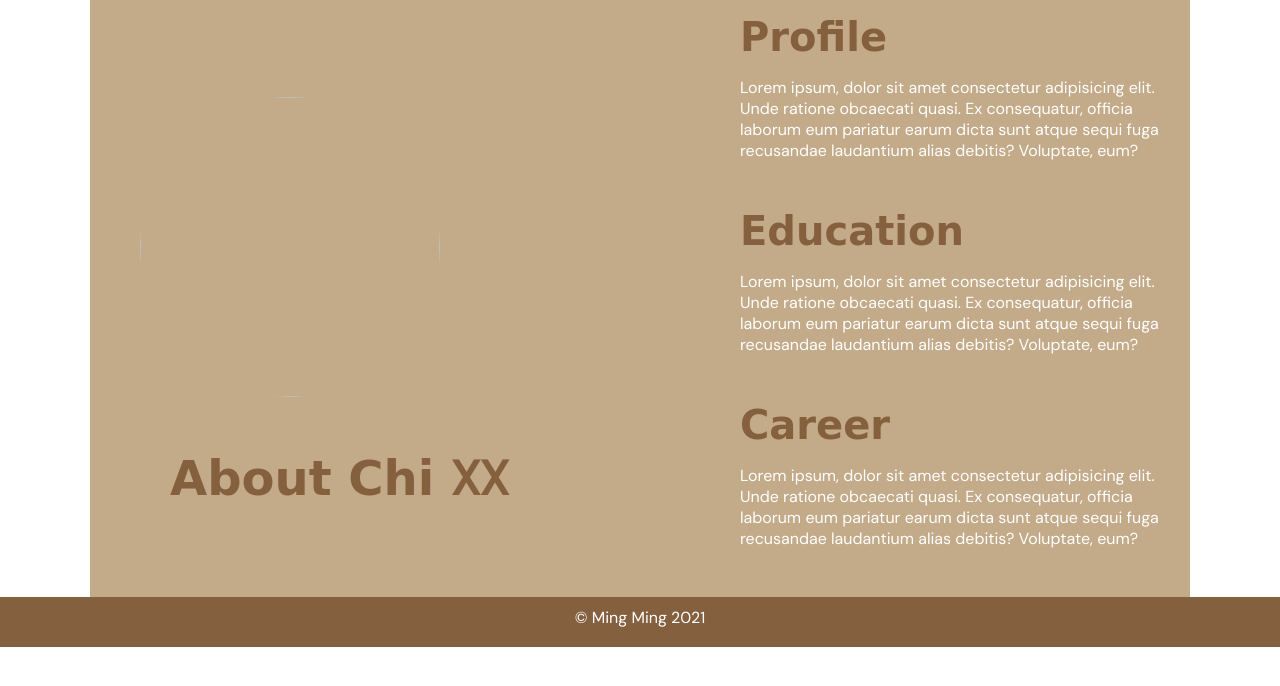
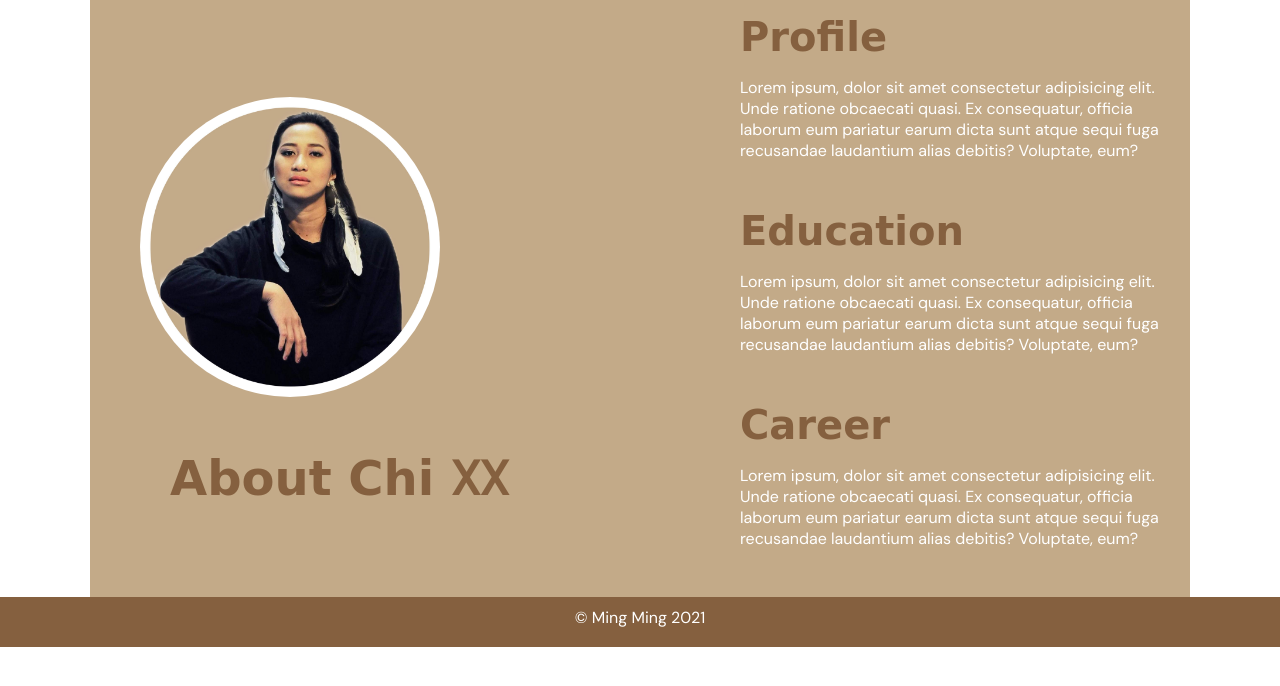
Before and after one commit to m34nming/PortfolioXX, a plain HTML site: page about.html in a window 1280 px wide. Shown: the part 66-752 px from the top of the page. Drawn offline with Linux system fonts and the light colour scheme; the site is published under a folder, as on GitHub Pages, so addresses that start at the root find nothing; a web font is replaced by a local one.

Commit message:
Update about.html

```diff
--- a/about.html
+++ b/about.html
@@ -41,7 +41,7 @@
         <!-- about content -->
         <section class="aboutme">
             <div class="aboutphoto">
-                <img class="foto" src="/foto.jpg" alt="">
+                <img class="foto" src="foto.jpg" alt="">
                 <h1 class="about-text-heading">About Chi <span class="eme">XX</span></h1>
             </div>
             <div class="aboutme-content">
```
